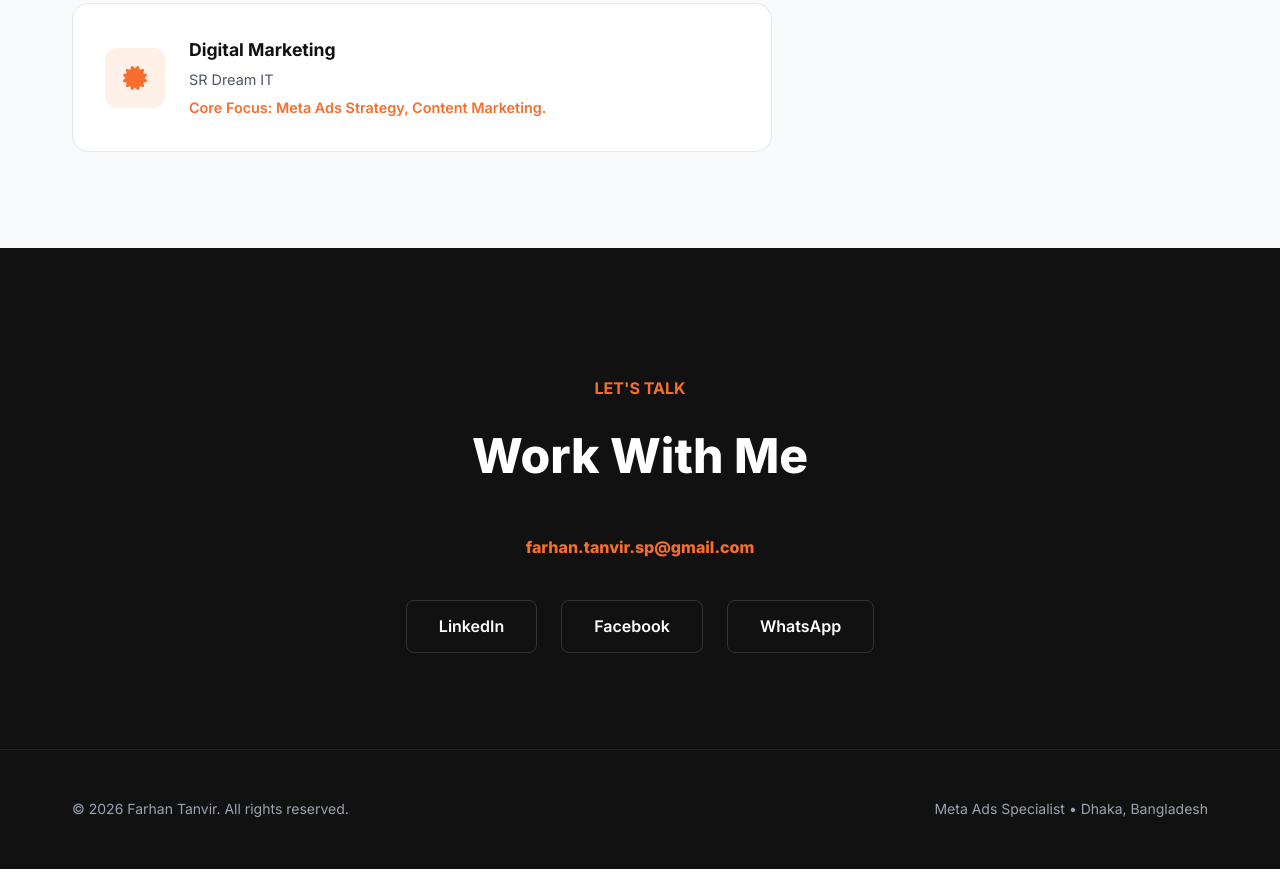
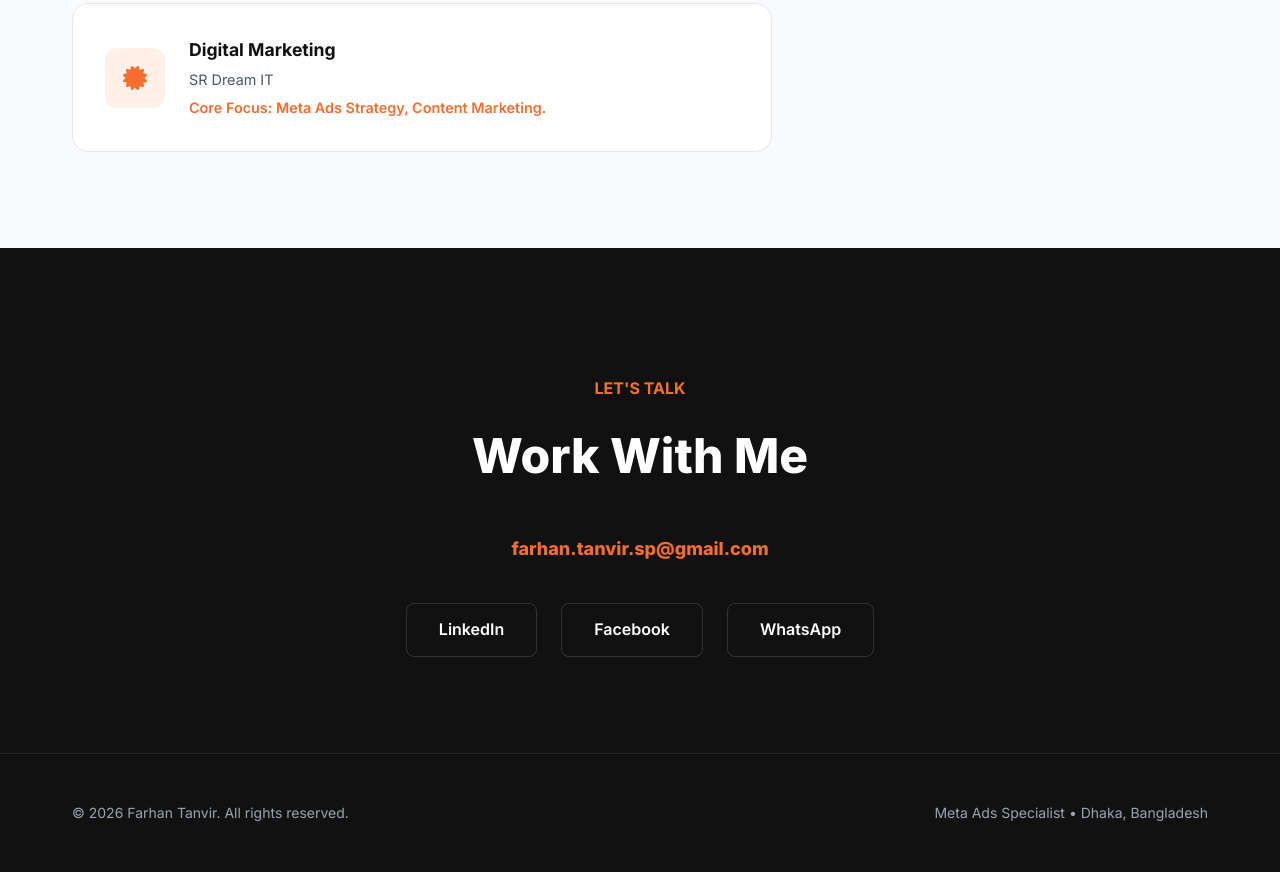
Before and after one commit to farhantanvir-sp/portfolio, a plain HTML site: page index.html in a window 1280 px wide. Shown: the part 4012-4884 px from the top of the page. Drawn offline with Linux system fonts and the light colour scheme.

Commit message:
Update index.html

```diff
--- a/index.html
+++ b/index.html
@@ -96,7 +96,7 @@
         /* FULL BLACK CONTACT SECTION */
         #contact { background-color: var(--black); color: var(--white); padding: 8rem 0 6rem 0; }
         .contact-box { text-align: center; max-width: 800px; margin: 0 auto; }
-        .contact-email { font-size: 16px; /*clamp(2rem, 5vw, 3rem);*/ font-weight: 800; color: var(--orange); text-decoration: none; display: block; margin: 2.5rem 0; }
+        .contact-email { font-size: 18px; /*clamp(2rem, 5vw, 3rem);*/ font-weight: 800; color: var(--orange); text-decoration: none; display: block; margin: 2.5rem 0; }
         .social-row { display: flex; justify-content: center; gap: 1.5rem; flex-wrap: wrap; }
         .social-link { color: white; text-decoration: none; border: 1px solid #333; padding: 0.8rem 2rem; border-radius: 8px; transition: 0.3s; font-weight: 600; }
         .social-link:hover { border-color: var(--orange); color: var(--orange); }
```
